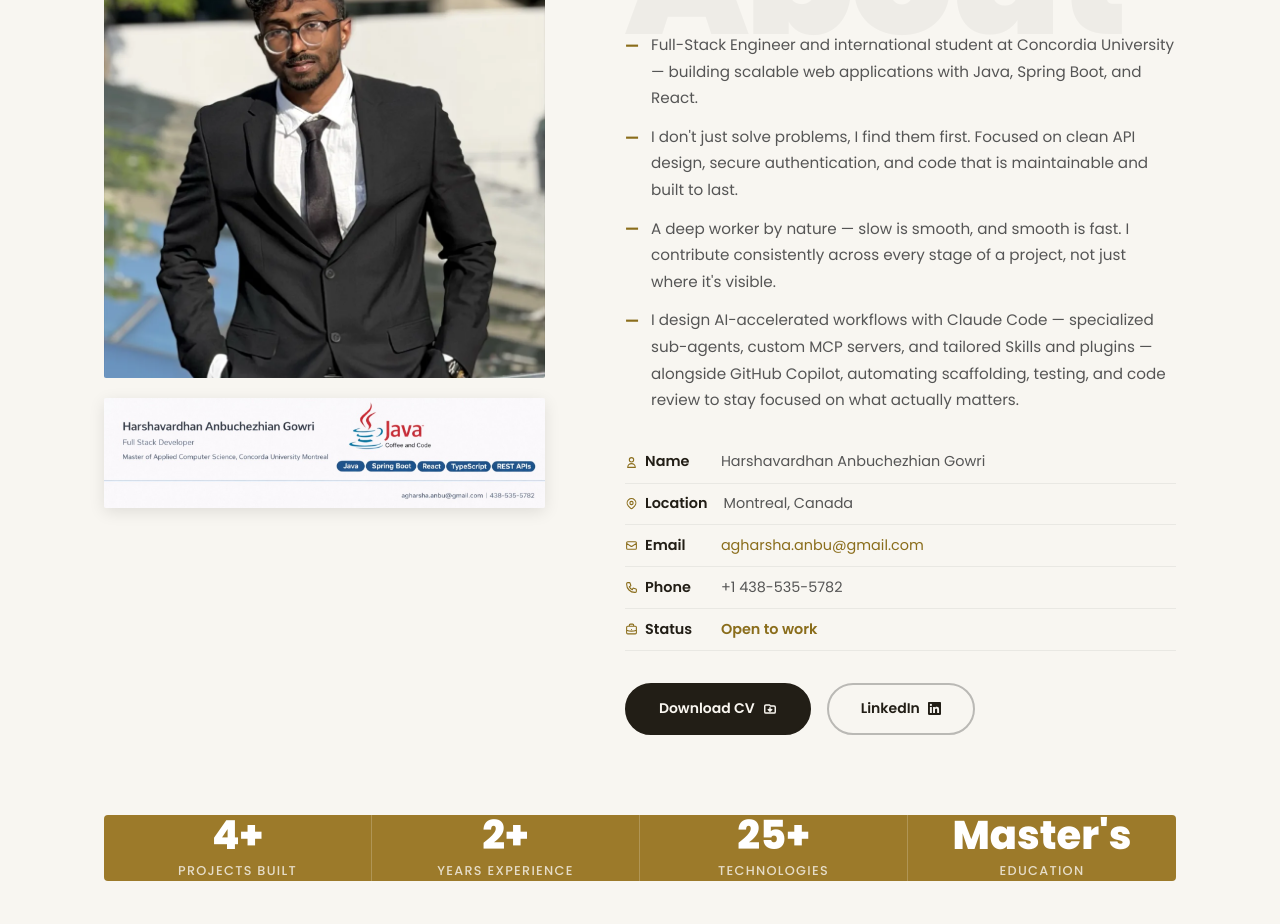
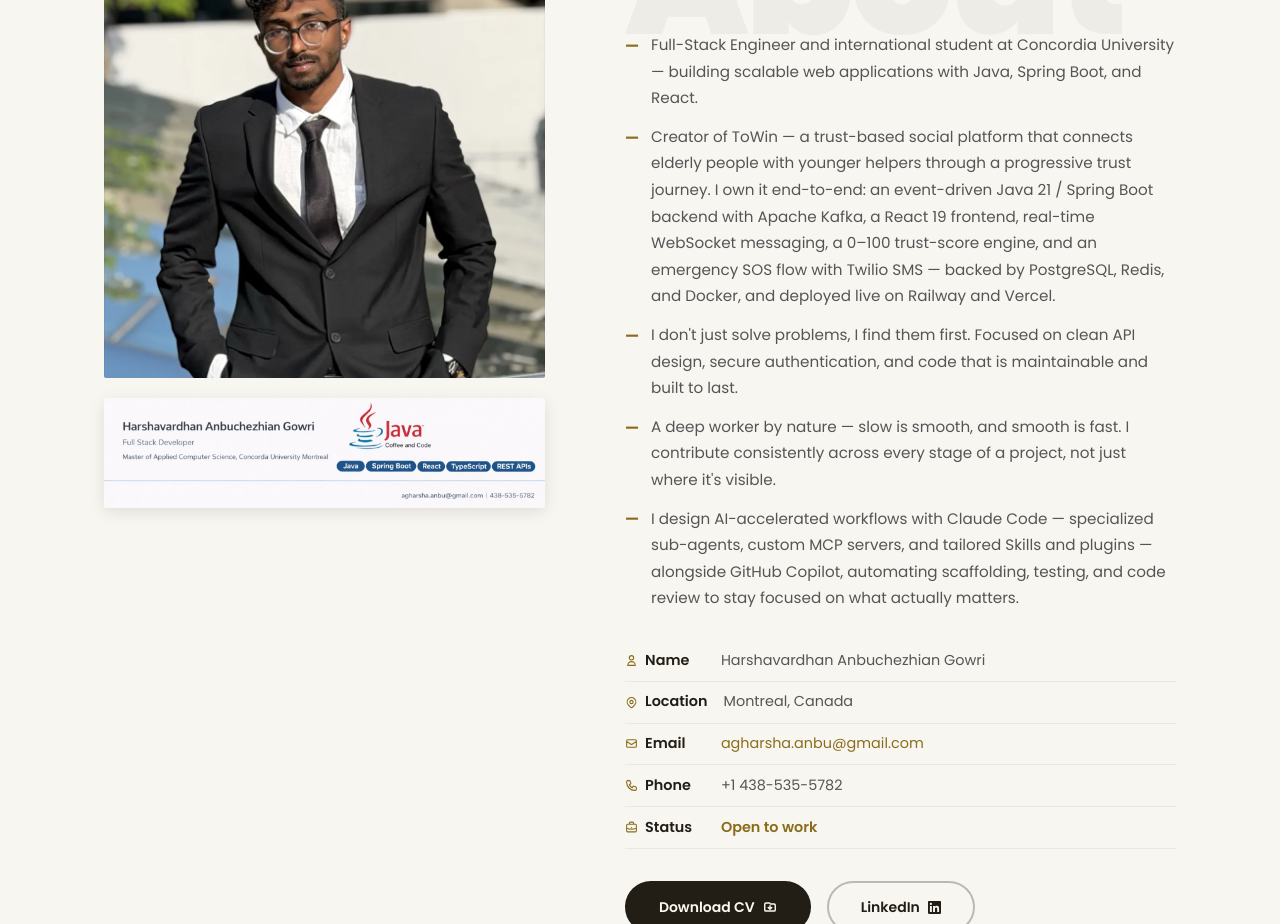
Before and after one commit to Harsha-anbu-g/Portfolio, a React (Vite) app: page / in a window 1280 px wide. Shown: the part 3160-4084 px from the top of the page. Built offline with nearby package versions, Linux system fonts and the light colour scheme.

Commit message:
feat: About summary highlights ToWin — what it is and its full stack

```diff
--- a/src/data/profile.js
+++ b/src/data/profile.js
@@ -17,6 +17,7 @@ const profile = {
     "I specialize in React, Spring Boot, and secure backend systems, building production-ready applications with clean architecture, strong fundamentals, and an AI-accelerated workflow built on Claude Code.",
   about: [
     "Full-Stack Engineer and international student at Concordia University — building scalable web applications with Java, Spring Boot, and React.",
+    "Creator of ToWin — a trust-based social platform that connects elderly people with younger helpers through a progressive trust journey. I own it end-to-end: an event-driven Java 21 / Spring Boot backend with Apache Kafka, a React 19 frontend, real-time WebSocket messaging, a 0–100 trust-score engine, and an emergency SOS flow with Twilio SMS — backed by PostgreSQL, Redis, and Docker, and deployed live on Railway and Vercel.",
     "I don't just solve problems, I find them first. Focused on clean API design, secure authentication, and code that is maintainable and built to last.",
     "A deep worker by nature — slow is smooth, and smooth is fast. I contribute consistently across every stage of a project, not just where it's visible.",
     "I design AI-accelerated workflows with Claude Code — specialized sub-agents, custom MCP servers, and tailored Skills and plugins — alongside GitHub Copilot, automating scaffolding, testing, and code review to stay focused on what actually matters.",
```
